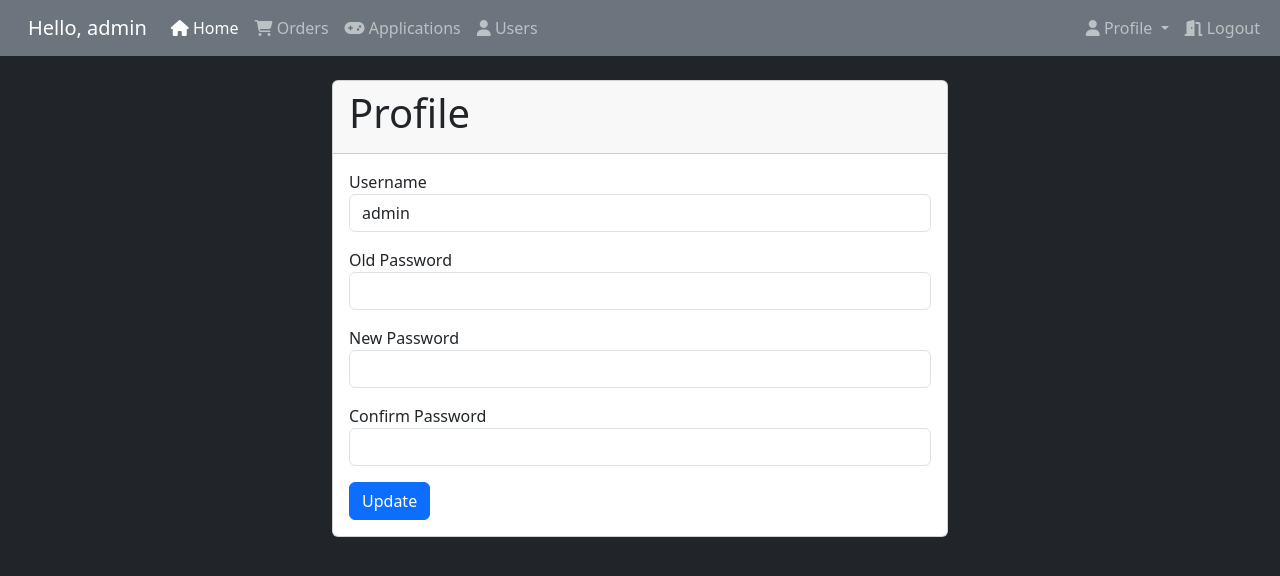
After one commit to aaidilz/pw2024_tubes_233040059, a PHP site: page /admin/profile.php in a window 1280 px wide. The commit adds this page. Shown: the top 576 px of the page. Run offline with PHP 8.4, Linux system fonts and the light colour scheme; a user stored in the database is signed in; data comes from the database, SQL or seed files in the repository.

Commit message:
add  admin  profile

```diff
--- /dev/null
+++ b/admin/profile.php
@@ -0,0 +1,60 @@
+<?php
+require '../config/protected.php';
+require '../layout/admin/header.php';
+require '../app/controller/ProfileController.php';
+
+$controller = new ProfileController($conn);
+$admin = $controller->getUser($_SESSION['username']);
+
+if ($_SERVER['REQUEST_METHOD'] === 'POST') {
+    $oldPassword = htmlspecialchars($_POST['old_password']);
+    $newPassword = htmlspecialchars($_POST['new_password']);
+    $confirmPassword = htmlspecialchars($_POST['confirm_password']);
+
+    if ($newPassword === $confirmPassword) {
+        $updateStatus = $controller->update($_SESSION['username'], $oldPassword, $newPassword);
+        if ($updateStatus) {
+            $message = "Profile updated successfully.";
+        } else {
+            $message = "Failed to update profile. Please check your old password.";
+        }
+    } else {
+        $message = "New password and confirm password do not match.";
+    }
+}
+?>
+<!-- admin profile card -->
+<div class="container mt-4 w-50">
+    <div class="card">
+        <div class="card-header">
+            <h1>Profile</h1>
+        </div>
+        <div class="card-body">
+            <form action="profile.php" method="POST">
+                <?php if (isset($message)): ?>
+                    <div class="alert alert-info">
+                        <?php echo $message; ?>
+                    </div>
+                <?php endif; ?>
+                <div class="form-group mb-3">
+                    <label for="username">Username</label>
+                    <input type="text" name="username" id="username" class="form-control"
+                        value="<?php echo $admin['username']; ?>" required>
+                </div>
+                <div class="form-group mb-3">
+                    <label for="old_password">Old Password</label>
+                    <input type="password" name="old_password" id="old_password" class="form-control" required>
+                </div>
+                <div class="form-group mb-3">
+                    <label for="new_password">New Password</label>
+                    <input type="password" name="new_password" id="new_password" class="form-control" required>
+                </div>
+                <div class="form-group mb-3">
+                    <label for="confirm_password">Confirm Password</label>
+                    <input type="password" name="confirm_password" id="confirm_password" class="form-control" required>
+                </div>
+                <button type="submit" class="btn btn-primary">Update</button>
+            </form>
+        </div>
+    </div>
+</div>
--- a/layout/admin/header.php
+++ b/layout/admin/header.php
@@ -56,7 +56,7 @@
                         </a>
                         <div class="dropdown-menu" aria-labelledby="navbarDropdown">
                             <!-- Isi dropdown menu di sini -->
-                            <a class="dropdown-item" href="#">Setting</a>
+                            <a class="dropdown-item" href="../admin/profile.php">Setting</a>
                         </div>
                     </li>
                     <li class="nav-item">
```
